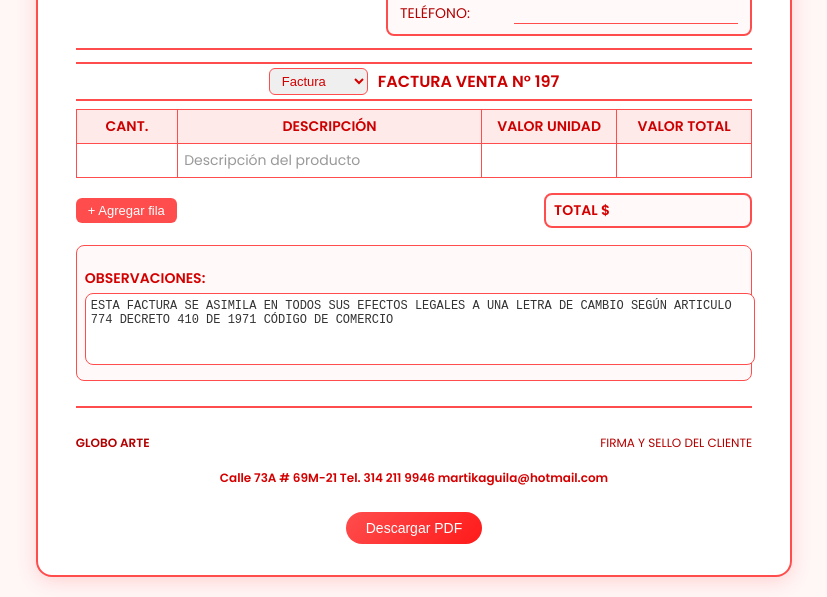
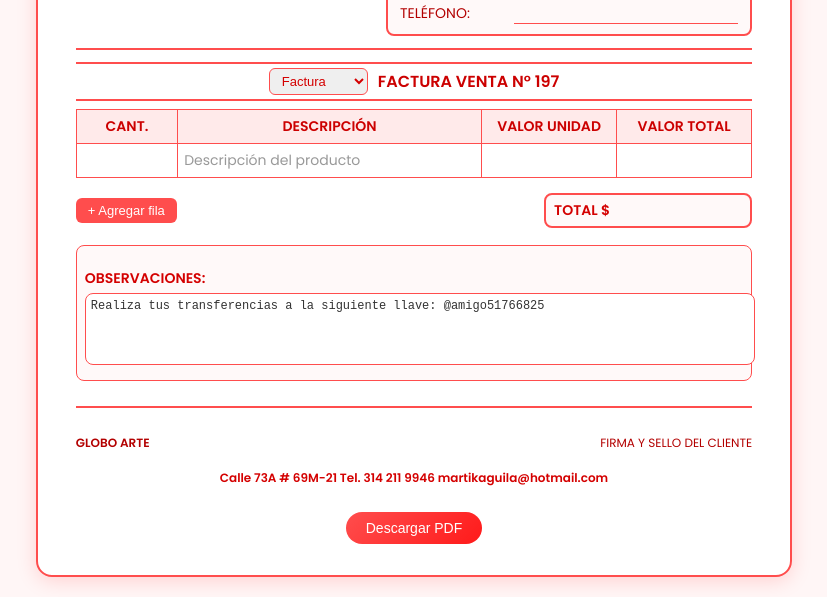
Before and after one commit to RmwormMichael/factura, a plain HTML site: page index.html in a window 1280 px wide. Shown: the part 217-814 px from the top of the page, without its empty margins (226-1053 px from the left). Drawn offline with Linux system fonts and the light colour scheme.

Commit message:
Update textarea content in index.html
cambio observaciones

```diff
--- a/index.html
+++ b/index.html
@@ -379,7 +379,7 @@
 
     <div class="observaciones">
       <p>OBSERVACIONES:</p>
-      <textarea id="observaciones">ESTA FACTURA SE ASIMILA EN TODOS SUS EFECTOS LEGALES A UNA LETRA DE CAMBIO SEGÚN ARTICULO 774 DECRETO 410 DE 1971 CÓDIGO DE COMERCIO</textarea>
+      <textarea id="observaciones">Realiza tus transferencias a la siguiente llave: @amigo51766825</textarea>
     </div>
 
     <footer>
```
